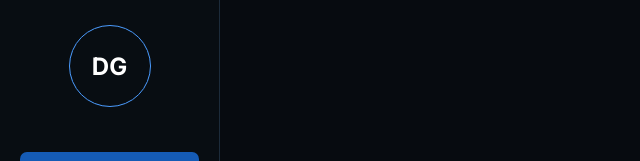
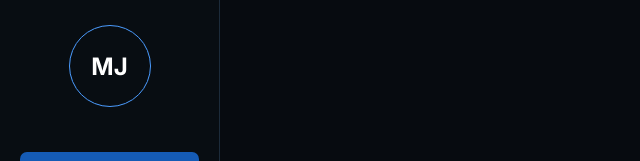
Before and after one commit to merindojessamae250-star/MERINDO-PORTFOLIO, a plain HTML site: page index.html in a window 1280 px wide. Shown: the top 161 px of the page, 0-640 px from the left. Drawn offline with Linux system fonts and the light colour scheme.

Commit message:
Update index.html

```diff
--- a/index.html
+++ b/index.html
@@ -23,7 +23,7 @@
     <aside class="sidebar">
 
         <div class="logo">
-            DG
+            MJ
         </div>
 
         <nav>
```
